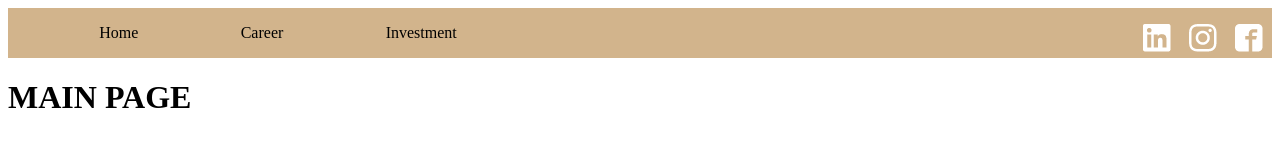
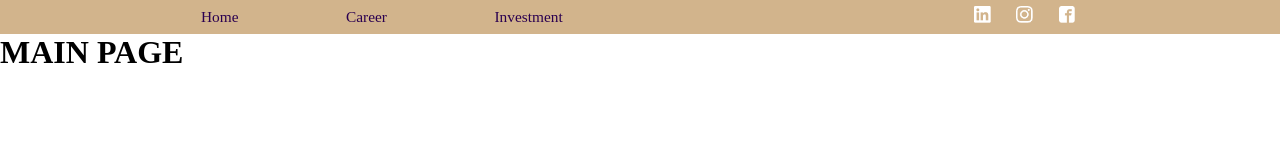
Before and after one commit to youngjk/YeSume, a Gatsby site: page / in a window 1280 px wide. Built offline with nearby package versions, Linux system fonts and the light colour scheme; Gatsby itself is replaced by a stand-in of ours.

Commit message:
react font awesome package added to create social media icons

```diff
--- a/package.json
+++ b/package.json
@@ -14,6 +14,9 @@
     "test": "echo \"Write tests! -> https://gatsby.dev/unit-testing\" && exit 1"
   },
   "dependencies": {
+    "@fortawesome/fontawesome-svg-core": "^1.2.30",
+    "@fortawesome/free-brands-svg-icons": "^5.14.0",
+    "@fortawesome/react-fontawesome": "^0.1.11",
     "gatsby": "^2.23.12",
     "react": "^16.12.0",
     "react-dom": "^16.12.0"
--- a/src/components/Navbar_style.css
+++ b/src/components/Navbar_style.css
@@ -1,28 +1,42 @@
+*{
+  margin:0px;
+  padding: 0px;
+}
+
 nav {
   display: flex;
-  width: 100%;
+  justify-content: center;
+  align-items: center;
+  height: 2vw;
   background-color: tan;
-}
-
-.textNav {
-  width: 70%;
-}
-
-.socialNav {
-  width: 30%
+  padding: 0.5vh 15%;
 }
 
 li {
   display: inline;
 }
 
-.socialNav li {
-  float: right;
+.textNav li {
   padding: 0vw 0.7vw;
+  float: left;
 }
 
 .textNav li a {
   text-decoration: none;
-  color: black;
-  padding: 0vw 4vw;
+  color:#2B0050;
+  margin-right: 7vw;
+  font-size: 1.2vw;
 }
+
+.socialNav {
+  flex-grow: 2;
+}
+
+.socialNav li {
+  float: right;
+  padding: 0vw 1vw;
+}
+
+.socialNav li img {
+  height: 1.3vw;
+}
```
Also changed, not shown: 1 other file.
